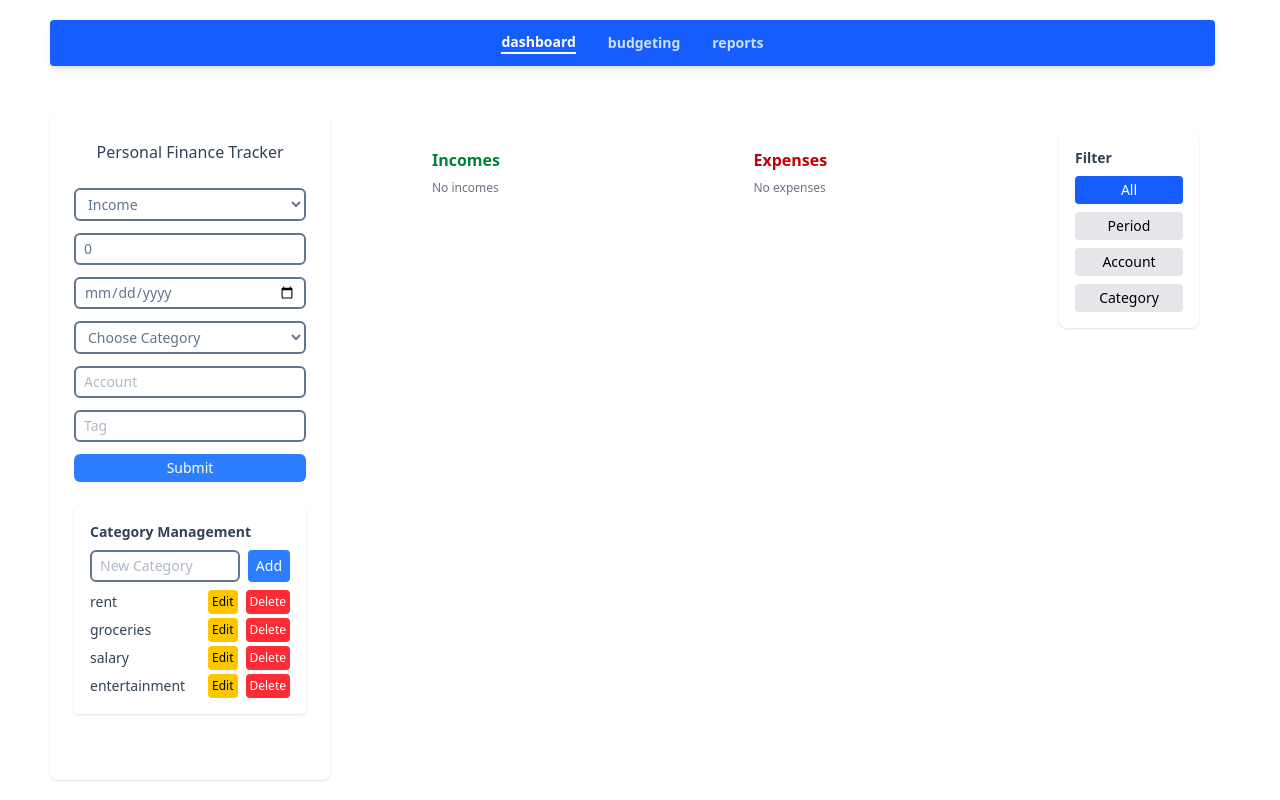
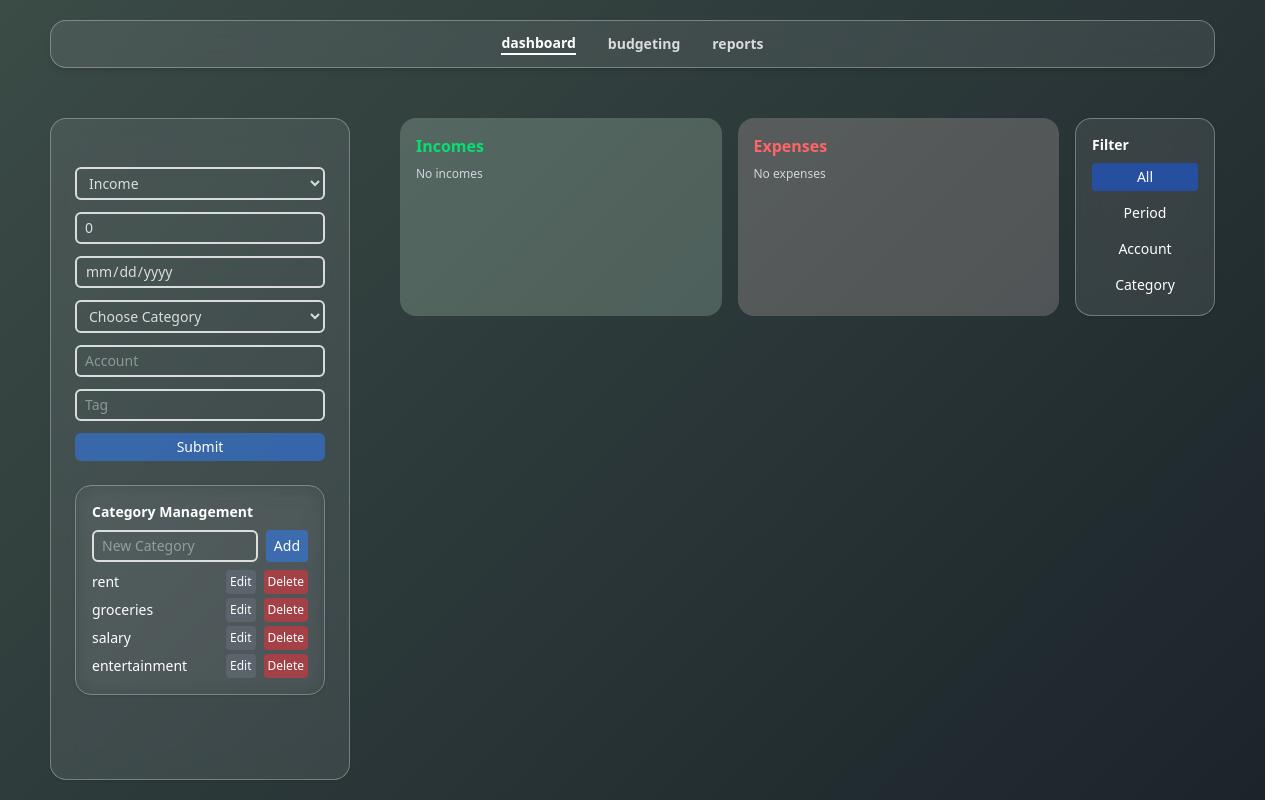
Before and after one commit to philip-ttz/personal-finance-tracker, a React (Vite) app: page / in a window 1280 px wide. Built offline with nearby package versions, Linux system fonts and the light colour scheme.

Commit message:
styling: changing basic styling
styling: removing padding from <main>

styling: more rounded borders

styling: restyling background

```diff
--- a/src/App.tsx
+++ b/src/App.tsx
@@ -80,7 +80,7 @@ function App() {
     <div className='content-area'>
       {activeTab === "dashboard" && (
         <>
-      <aside className='w-70 rounded-lg shadow h-auto p-6 bg-white relative overflow-hidden space-y-6'>
+      <aside className='w-70 text-white rounded-2xl shadow h-auto p-6 relative overflow-hidden space-y-6 backdrop-blur-md border border-white/30 w-full bg-gray-300/10'>
         <TransactionForm addTransaction={addTransaction} categories={categories} />
         <CategoryManager
           categories={categories}
--- a/src/components/CategoryManager.tsx
+++ b/src/components/CategoryManager.tsx
@@ -13,12 +13,12 @@ export function CategoryManager({ categories, addCategory, removeCategory, updat
     const [editValue, setEditValue] = useState<string>('');
 
     return (
-        <div className="bg-white p-4 rounded shadow space-y-2 text-sm">
-      <h2 className="font-semibold text-slate-700">Category Management</h2>
+        <div className="backdrop-blur-md border border-white/30 w-full bg-gray-350 p-4 rounded-2xl shadow space-y-2 text-sm text-white">
+      <h2 className="font-semibold text-slate-700 text-white">Category Management</h2>
 
       <div className="flex gap-2 w-full">
-        <input type="text" value={newCat} onChange={e => setNewCat(e.target.value)} placeholder="New Category" className="outline-none border-2 rounded-md px-2 py-1 text-slate-500 w-full focus:border-blue-300 flex-1 min-w-0" />
-        <button onClick={() => { if(newCat.trim()){ addCategory(newCat.trim()); setNewCat(""); }}} className="bg-blue-500 hover:bg-blue-600 active:bg-blue-700 text-white px-2 py-1 rounded shrink-0">Add</button>
+        <input type="text" value={newCat} onChange={e => setNewCat(e.target.value)} placeholder="New Category" className="outline-none border-2 rounded-md px-2 py-1 text-white/80 text-slate-500 w-full focus:border-blue-300 flex-1 min-w-0" />
+        <button onClick={() => { if(newCat.trim()){ addCategory(newCat.trim()); setNewCat(""); }}} className="bg-blue-500/50 hover:bg-blue-600/50 active:bg-blue-700/50 text-white px-2 py-1 rounded shrink-0">Add</button>
       </div>
 
       <ul className="space-y-1">
@@ -26,15 +26,15 @@ export function CategoryManager({ categories, addCategory, removeCategory, updat
           <li key={cat} className="flex items-center gap-2 w-full">
             {editing === cat ? (
               <>
-                <input type="text" value={editValue} onChange={e => setEditValue(e.target.value)} className="border px-2 py-1 rounded flex-1 min-w-0" />
-                <button onClick={() => { if(editValue.trim()){ updateCategory(cat, editValue.trim()); setEditing(null); }}} className="bg-green-500 hover:bg-green-600 active:bg-green-700 text-white px-2 py-1 rounded shrink-0">Save</button>
-                <button onClick={() => setEditing(null)} className="bg-gray-300 hover:bg-gray-400 active:bg-gray-500 px-2 py-1 rounded shrink-0">Cancel</button>
+                <input type="text" value={editValue} onChange={e => setEditValue(e.target.value)} className="border px-2 py-1 rounded flex-1 min-w-0 text-white" />
+                <button onClick={() => { if(editValue.trim()){ updateCategory(cat, editValue.trim()); setEditing(null); }}} className="bg-green-500/50 hover:bg-green-600/50 active:bg-green-700/50 text-white px-2 py-1 rounded shrink-0">Save</button>
+                <button onClick={() => setEditing(null)} className="bg-gray-300/50 hover:bg-gray-400/50 active:bg-gray-500/50 px-2 py-1 rounded shrink-0">Cancel</button>
               </>
             ) : (
               <>
-                <span className="flex-1 truncate text-slate-700" title={cat}>{cat}</span>
-                <button onClick={() => { setEditing(cat); setEditValue(cat); }} className="bg-yellow-400 hover:bg-yellow-500 active:bg-yellow-600 px-1 py-1 rounded shrink-0 text-xs">Edit</button>
-                <button onClick={() => removeCategory(cat)} className="bg-red-500 hover:bg-red-600 active:bg-red-700 text-white px-1 py-1 rounded shrink-0 text-xs">Delete</button>
+                <span className="flex-1 truncate text-slate-700 text-white" title={cat}>{cat}</span>
+                <button onClick={() => { setEditing(cat); setEditValue(cat); }} className="bg-gray-500/50 hover:bg-gray-600/50 active:bg-gray-700/50 px-1 py-1 rounded shrink-0 text-xs">Edit</button>
+                <button onClick={() => removeCategory(cat)} className="bg-red-500/50 hover:bg-red-600/50 active:bg-red-700/50 text-white px-1 py-1 rounded shrink-0 text-xs">Delete</button>
               </>
             )}
           </li>
--- a/src/components/Navbar.tsx
+++ b/src/components/Navbar.tsx
@@ -8,7 +8,7 @@ interface NavbarProps {
 export function Navbar({ activeTab, setActiveTab }: NavbarProps) {
     const tabs = ["dashboard", "budgeting", "reports"];
     return (
-        <nav className="w-full bg-blue-600 text-white py-3 shadow-md flex justify-center space-x-8 rounded">
+        <nav className="backdrop-blur-md border border-white/30 w-full bg-gray-300/10 text-white py-3 shadow-md flex justify-center space-x-8 rounded-2xl">
       {tabs.map(tab => (
         <button
           key={tab}
--- a/src/components/TransactionForm.tsx
+++ b/src/components/TransactionForm.tsx
@@ -28,11 +28,11 @@ export function TransactionForm({ addTransaction, categories }: TransactionFormP
     return (
         <>
       <div className="flex flex-col justify-center items-center space-y-2 title">
-        <h2 className="text-m font-medium text-slate-700">Personal Finance Tracker</h2>
+        {/*<h2 className="text-m font-medium text-slate-700 text-white">Personal Finance Tracker</h2>*/}
       </div>
       <form onSubmit={handleSubmit} className="w-full mt-4 space-y-3 text-sm">
         <div>
-          <select value={type} onChange={(e) => setType(e.target.value as TransactionType)} className="outline-none border-2 rounded-md px-2 py-1 text-slate-500 w-full focus:border-blue-300">
+          <select value={type} onChange={(e) => setType(e.target.value as TransactionType)} className="outline-none border-2 text-white/80 rounded-md px-2 py-1 text-slate-500 w-full focus:border-blue-300">
             <option value="income">Income</option>
             <option value="expense">Expense</option>
         </select>
@@ -44,7 +44,7 @@ export function TransactionForm({ addTransaction, categories }: TransactionFormP
             step="0.01"
             onChange={(e) => setAmount(parseFloat(e.target.value))}
             placeholder="Amount"
-            className="outline-none border-2 rounded-md px-2 py-1 text-slate-500 w-full focus:border-blue-300"
+            className="outline-none border-2 rounded-md px-2 py-1 text-white/80 text-slate-500 w-full focus:border-blue-300"
             required
         />
         </div>
@@ -53,14 +53,14 @@ export function TransactionForm({ addTransaction, categories }: TransactionFormP
             type="date"
             value={date}
             onChange={(e) => setDate(e.target.value)}
-            className="outline-none border-2 rounded-md px-2 py-1 text-slate-500 w-full focus:border-blue-300"
+            className="outline-none border-2 rounded-md px-2 py-1 text-white/80 text-slate-500 w-full focus:border-blue-300"
             required
         />
         </div>
         <div>
         <select value={category}
             onChange={(e) => setCategory(e.target.value)}
-            className="outline-none border-2 rounded-md px-2 py-1 text-slate-500 w-full focus:border-blue-300"
+            className="outline-none border-2 rounded-md px-2 py-1 text-white/80 text-slate-500 w-full focus:border-blue-300"
             required>
             <option value="">Choose Category</option>
             {categories.map((cat, index) => (
@@ -73,7 +73,7 @@ export function TransactionForm({ addTransaction, categories }: TransactionFormP
             value={account}
             onChange={(e) => setAccount(e.target.value)}
             placeholder="Account"
-            className="outline-none border-2 rounded-md px-2 py-1 text-slate-500 w-full focus:border-blue-300"
+            className="outline-none border-2 rounded-md px-2 py-1 text-white/80 text-slate-500 w-full focus:border-blue-300"
             required
         />
         </div>
@@ -82,10 +82,10 @@ export function TransactionForm({ addTransaction, categories }: TransactionFormP
             value={tag}
             onChange={(e) => setTag(e.target.value)}
             placeholder="Tag"
-            className="outline-none border-2 rounded-md px-2 py-1 text-slate-500 w-full focus:border-blue-300"
+            className="outline-none border-2 rounded-md px-2 py-1 text-white/80 text-slate-500 w-full focus:border-blue-300"
         />
         </div>
-        <button className="w-full justify-center py-1 bg-blue-500 hover:bg-blue-600 active:bg-blue-700 rounded-md text-white ring-2" id="login" name="login" type="submit">
+        <button className="w-full justify-center py-1 bg-blue-500/50 hover:bg-blue-600/50 active:bg-blue-700/50 rounded-md text-white " id="login" name="login" type="submit">
           Submit
         </button>
       </form>
--- a/src/components/TransactionList.tsx
+++ b/src/components/TransactionList.tsx
@@ -35,11 +35,11 @@ export function TransactionList({ transactions, removeTransaction }: Transaction
   const expenses = filteredTransactions.filter(tx => tx.type === "expense");
 
   return (
-    <div className="grid grid-cols-[8fr_1fr] gap-4 p-4 w-full">
+    <div className="grid grid-cols-[8fr_1fr] gap-4 w-full">
         <div className='grid grid-cols-2 gap-4'>
-      <div className="space-y-2 p-4">
-        <h2 className="text-m font-semibold text-green-700 mb-2">Incomes</h2>
-        {incomes.length === 0 && <p className="text-gray-500 text-xs">No incomes</p>}
+      <div className="space-y-2 p-4 bg-green-100/20 rounded-2xl">
+        <h2 className="text-m font-semibold text-green-400 mb-2">Incomes</h2>
+        {incomes.length === 0 && <p className="text-gray-300 text-xs">No incomes</p>}
         {incomes.map(tx => (
           <div
             key={tx.id}
@@ -59,9 +59,9 @@ export function TransactionList({ transactions, removeTransaction }: Transaction
         ))}
       </div>
 
-      <div className="space-y-2 p-4 ">
-        <h2 className="text-m font-semibold text-red-700 mb-2">Expenses</h2>
-        {expenses.length === 0 && <p className="text-gray-500 text-xs">No expenses</p>}
+      <div className="space-y-2 p-4 bg-red-100/20 rounded-2xl">
+        <h2 className="text-m font-semibold text-red-400 mb-2">Expenses</h2>
+        {expenses.length === 0 && <p className="text-gray-300 text-xs">No expenses</p>}
         {expenses.map(tx => (
           <div
             key={tx.id}
@@ -82,8 +82,8 @@ export function TransactionList({ transactions, removeTransaction }: Transaction
       </div>
     </div>
 
-    <div className="bg-white p-4 rounded-lg shadow space-y-3 h-fit w-35">
-        <h3 className="font-semibold text-slate-700 mb-2 text-sm">Filter</h3>
+    <div className="backdrop-blur-md border border-white/30  bg-gray-300/10 p-4 rounded-2xl shadow space-y-3 h-fit w-35 ">
+        <h3 className="font-semibold text-white text-slate-700 mb-2 text-sm">Filter</h3>
 
         <div className="flex flex-col gap-2">
           {(["all", "date", "account", "category"] as const).map((type) => (
@@ -91,7 +91,7 @@ export function TransactionList({ transactions, removeTransaction }: Transaction
               key={type}
               onClick={() => setFilterType(type)}
               className={`px-3 py-1 rounded text-sm ${
-                filterType === type ? "bg-blue-600 text-white" : "bg-gray-200 hover:bg-gray-300"
+                filterType === type ? "bg-blue-600/50 text-white" : "bg-gray-750/50 hover:bg-blue-600/20 text-white"
               }`}
             >
               {type === "all"
@@ -111,13 +111,13 @@ export function TransactionList({ transactions, removeTransaction }: Transaction
               type="date"
               value={filterValues.startDate}
               onChange={(e) => setFilterValues({ ...filterValues, startDate: e.target.value })}
-              className="border px-2 py-1 rounded text-sm"
+              className="text-white border px-2 py-1 rounded text-sm"
             />
             <input
               type="date"
               value={filterValues.endDate}
               onChange={(e) => setFilterValues({ ...filterValues, endDate: e.target.value })}
-              className="border px-2 py-1 rounded text-sm w-full"
+              className="text-white border px-2 py-1 rounded text-sm w-full"
             />
           </div>
         )}
@@ -126,7 +126,7 @@ export function TransactionList({ transactions, removeTransaction }: Transaction
           <select
             value={filterValues.account}
             onChange={(e) => setFilterValues({ ...filterValues, account: e.target.value })}
-            className="border px-2 py-1 rounded text-sm w-full mt-3"
+            className="text-white border px-2 py-1 rounded text-sm w-full mt-3"
           >
             <option value="">All accounts</option>
             {uniqueAccounts.map((acc) => (
@@ -141,7 +141,7 @@ export function TransactionList({ transactions, removeTransaction }: Transaction
           <select
             value={filterValues.category}
             onChange={(e) => setFilterValues({ ...filterValues, category: e.target.value })}
-            className="border px-2 py-1 rounded text-sm w-full mt-3"
+            className="text-white border px-2 py-1 rounded text-sm w-full mt-3"
           >
             <option value="">All categories</option>
             {uniqueCategories.map((cat) => (
--- a/src/index.css
+++ b/src/index.css
@@ -2,6 +2,11 @@
 
 html {
   scrollbar-gutter: stable;
+}
+
+body {
+  background: #3b4b46;
+  background: linear-gradient(135deg, #3b4b46, #1b242a);
 }
 
 #root {
@@ -27,7 +32,20 @@ html {
   height: calc(100vh-60px);
 }
 
-/* Tablet (unter 1024px) → Sidebar oben, Liste unten */
+input[type="date"]::-webkit-calendar-picker-indicator {
+  opacity: 0;
+  display: none;
+}
+
+input[type="date"]::-moz-calendar-picker-indicator {
+  opacity: 0;
+  display: none;
+}
+
+input[type="date"]::-webkit-inner-spin-button {
+  display: none;
+}
+
 @media (max-width: 1024px) {
   #root {
     display: flex;
```
